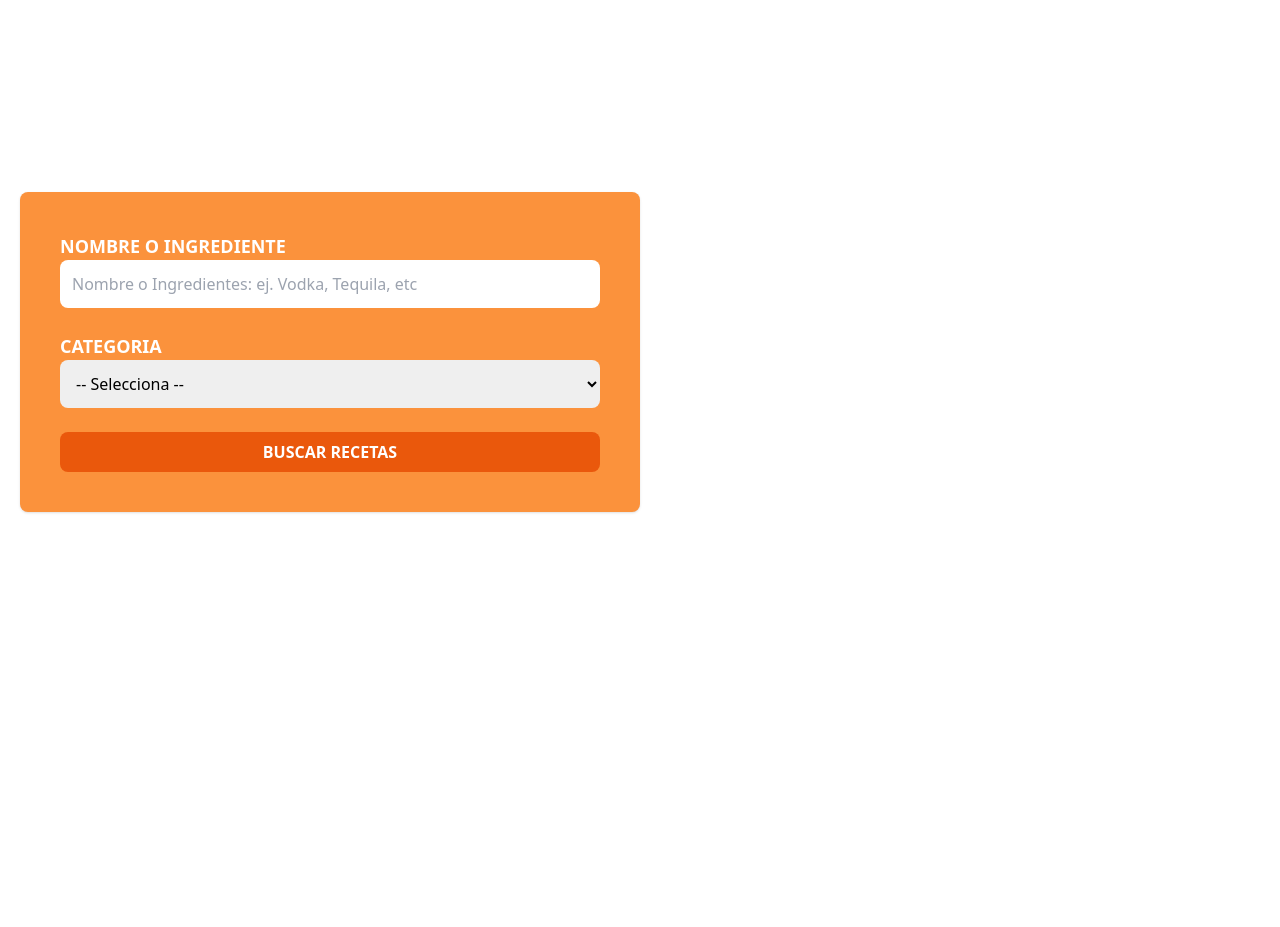
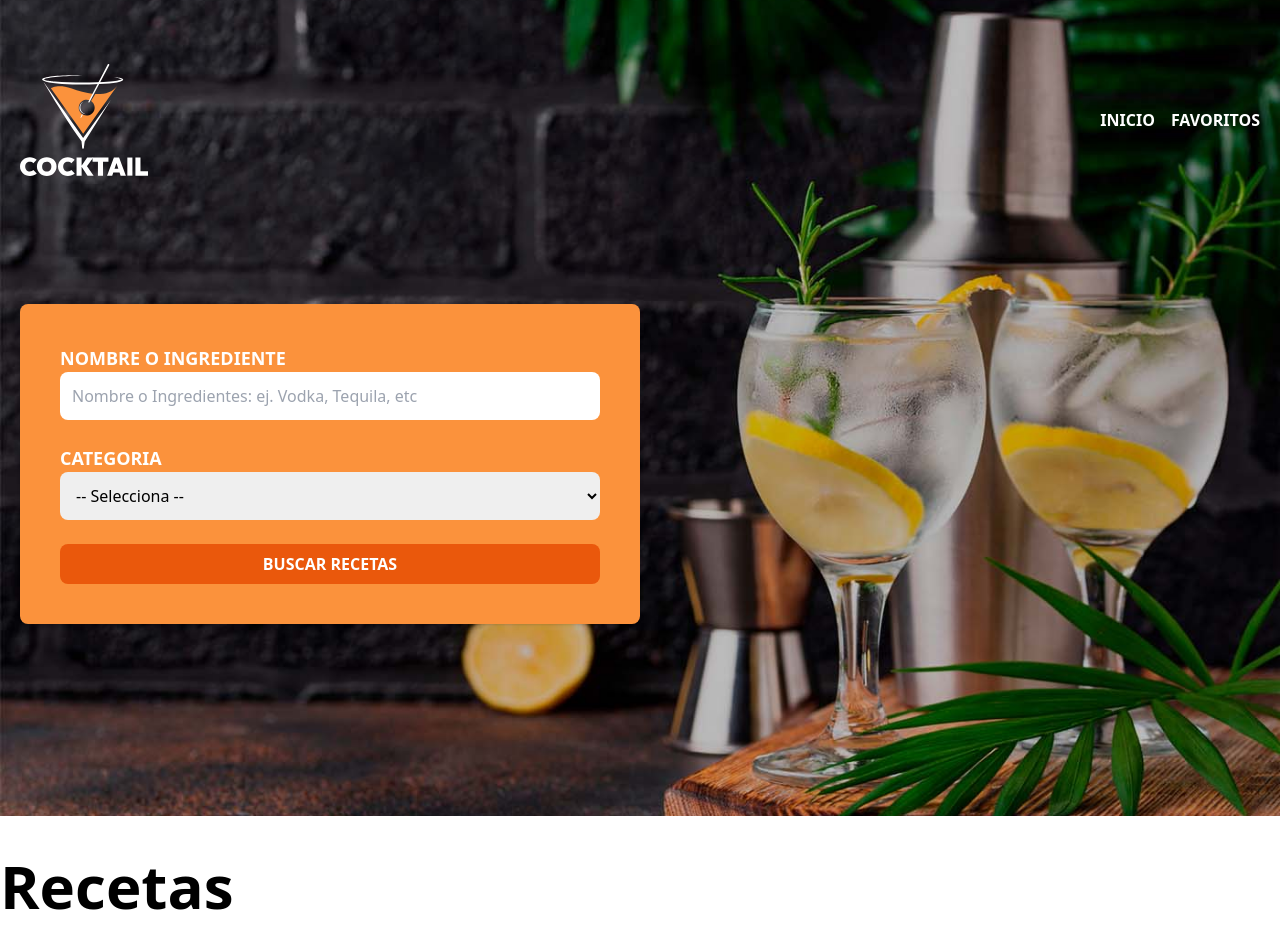
Before and after one commit to pivotsk8/bebidas-vue, a Vue app: page / in a window 1280 px wide. Before the commit the page ends 800 px from the top, so only its background shows below. Built offline with nearby package versions, Linux system fonts and the light colour scheme.

Commit message:
feat:header

```diff
--- a/src/App.vue
+++ b/src/App.vue
@@ -1,9 +1,13 @@
 <script setup>
+import { RouterView } from 'vue-router';
 import Header from './components/Header.vue';
 </script>
 
 <template>
   <Header />
+  <main class="container mx-auto mt-10">
+    <RouterView />
+  </main>
 </template>
 
 <style scoped></style>
--- a/src/components/Header.vue
+++ b/src/components/Header.vue
@@ -1,10 +1,40 @@
-<script setup></script>
+<script setup>
+import { computed } from 'vue';
+import { RouterLink, useRoute } from 'vue-router';
+
+const route = useRoute();
+const paginaInicio = computed(() => route.name === 'inicio');
+</script>
+
 <template>
-  <header>
+  <header class="bg-slate-800" :class="{header:paginaInicio}">
     <div class="mx-auto container px-5 py-16">
-      <div></div>
+      <div class="flex justify-between items-center">
+        <div>
+          <RouterLink :to="{ name: 'inicio' }">
+            <img src="/img/logo.svg" alt="Logotipo" class="w-32" />
+          </RouterLink>
+        </div>
+
+        <nav class="flex gap-4">
+          <RouterLink
+            :to="{ name: 'inicio' }"
+            class="text-white uppercase font-bold"
+            active-class="text-orange-500">
+            Inicio
+          </RouterLink>
+
+          <RouterLink
+            :to="{ name: 'favoritos' }"
+            class="text-white uppercase font-bold"
+            active-class="text-orange-500">
+            Favoritos
+          </RouterLink>
+        </nav>
+      </div>
 
       <form
+        v-if="paginaInicio"
         class="md:w-1/2 2xl:w-1/3 bg-orange-400 my-32 p-10 rounded-lg shadow space-y-6">
         <div class="space-y">
           <label
@@ -40,3 +70,11 @@
     </div>
   </header>
 </template>
+
+<style>
+.header {
+  background-image: url('/img/bg.jpg');
+  background-size: cover;
+  background-position: center;
+}
+</style>
--- a/src/router/index.js
+++ b/src/router/index.js
@@ -1,8 +1,20 @@
 import { createRouter, createWebHistory } from 'vue-router';
+import InicioView from '../views/InicioView.vue';
 
 const router = createRouter({
   history: createWebHistory(import.meta.env.BASE_URL),
-  routes: [],
+  routes: [
+    {
+      path: '/',
+      name: 'inicio',
+      component: InicioView,
+    },
+    {
+      path: '/favoritos',
+      name: 'favoritos',
+      component: () => import('../views/FavoritosView.vue'),
+    },
+  ],
 });
 
 export default router;
--- /dev/null
+++ b/src/views/FavoritosView.vue
@@ -0,0 +1,5 @@
+<script setup></script>
+
+<template>
+  <h1 class="text-6xl font-extrabold">Favoritos</h1>
+</template>
--- /dev/null
+++ b/src/views/InicioView.vue
@@ -0,0 +1,5 @@
+<script setup></script>
+
+<template>
+  <h1 class="text-6xl font-extrabold">Recetas</h1>
+</template>
```
